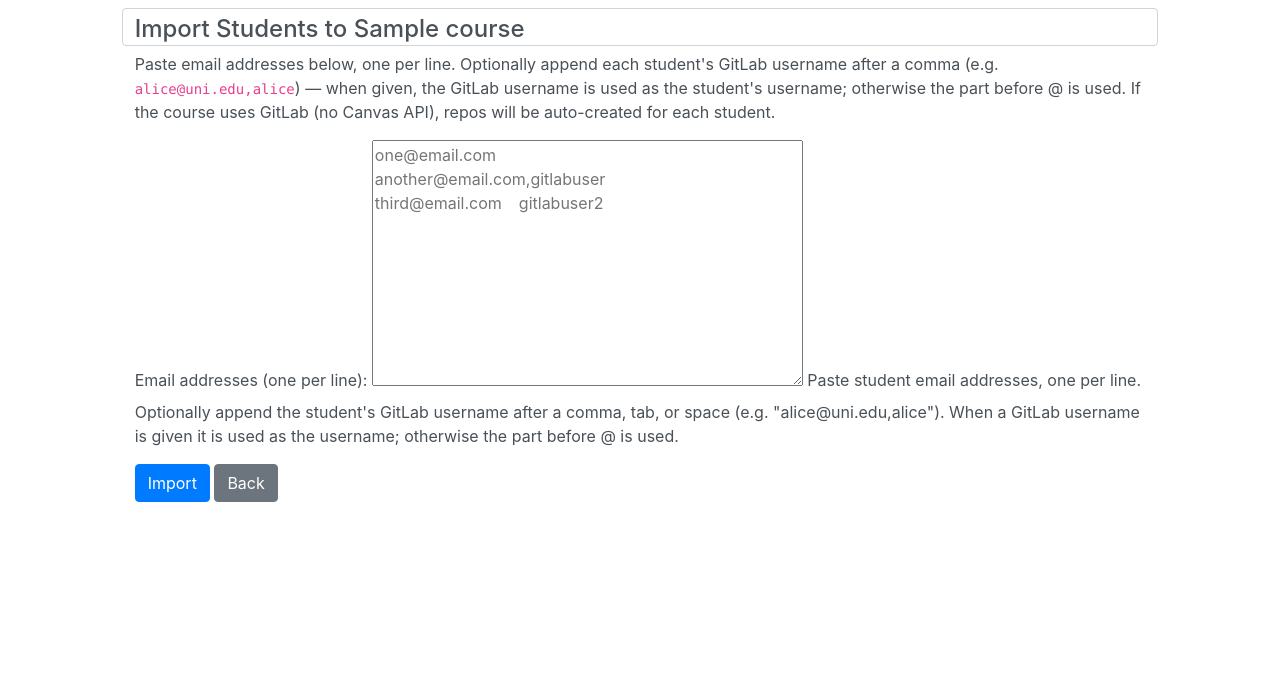
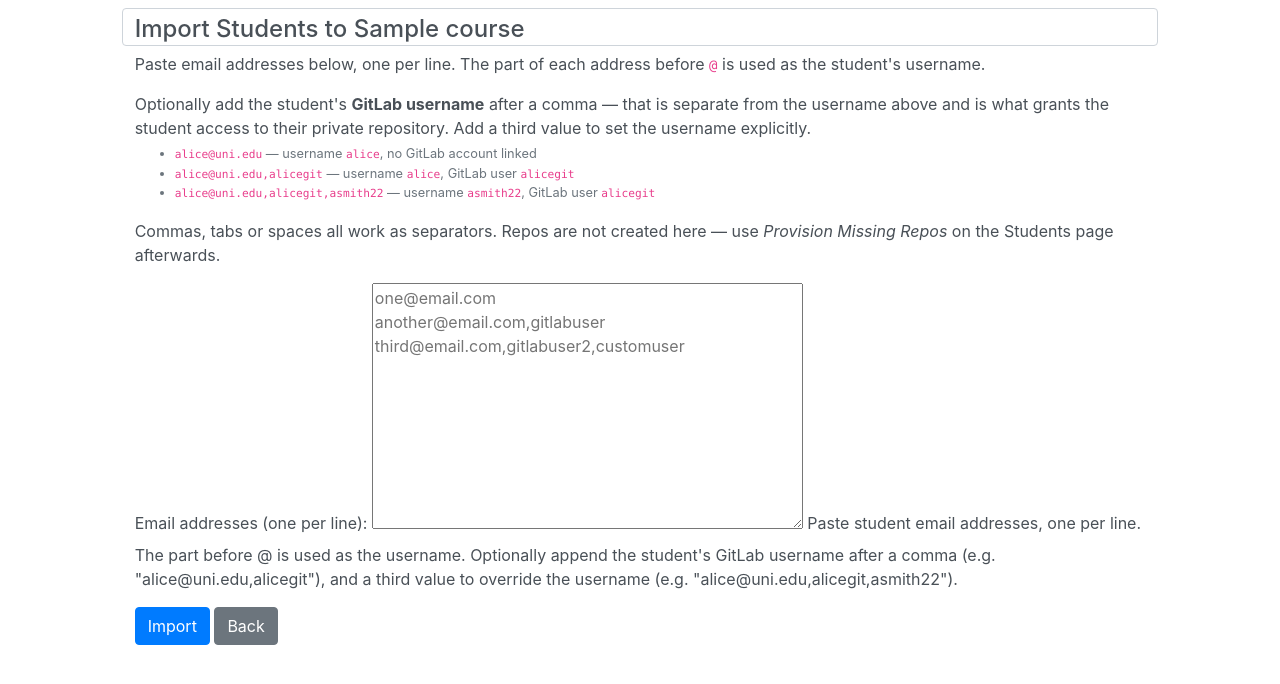
Before and after one commit to athina-edu/athina, a Django app: page /assignments/courses/1/students/import/ in a window 1280 px wide. Shown: the part 80-764 px from the top of the page. Run offline with Django 3.2, Linux system fonts and the light colour scheme; a user stored in the database is signed in; tables that the repository leaves empty hold one stand-in row (values such as "Sample post"); some libraries are stand-ins or nearby versions.

Commit message:
Prefill student username from the email prefix
The username was derived automatically but was invisible and uneditable, so
faculty could not tell which username or repository name a student would get.

- Add an explicit 'username' field to StudentForm and StudentEditForm.
- Prefill it from the part of the email before @, via a small script on the
  add and edit pages. The add page stops prefilling once the username is
  edited by hand; the edit page only rewrites it while it still matches the
  previous email prefix, so a custom username is never clobbered.
- Bulk import accepts an optional third value: email[,gitlab[,username]].
  Defaults remain email prefix for the username and the GitLab account for
  repo access.
- Update the import page and textarea placeholder to document the formats,
  since the earlier wording implied the GitLab username became the username
  (it does not).

Verified: all four bulk line formats parse and import correctly; add and edit
save the username; a blank username still falls back to the email prefix.

```diff
--- a/athina_web/assignments/forms.py
+++ b/athina_web/assignments/forms.py
@@ -36,8 +36,12 @@ class CourseForm(forms.ModelForm):
 class StudentForm(forms.ModelForm):
     class Meta:
         model = Student
-        fields = ('email', 'gitlab_username')
+        fields = ('email', 'username', 'gitlab_username')
         widgets = {
+            'username': forms.TextInput(attrs={
+                'placeholder': 'e.g. alice',
+                'class': 'form-control',
+            }),
             'gitlab_username': forms.TextInput(attrs={
                 'placeholder': 'e.g. alice',
                 'class': 'form-control',
@@ -45,8 +49,10 @@ class StudentForm(forms.ModelForm):
         }
         help_texts = {
             'email': 'Student email address.',
-            'gitlab_username': 'Optional. The student\'s GitLab username. '
-                               'Used as the username (and for repo naming) when set.',
+            'username': 'Defaults to the part of the email before @. Used as the '
+                        'student\'s username and for repository naming.',
+            'gitlab_username': 'Optional. The student\'s GitLab account name, used '
+                               'to grant them access to their private repository.',
         }
 
 
@@ -54,8 +60,12 @@ class StudentEditForm(forms.ModelForm):
     """Extended form for editing an existing student — includes GitLab username and repository URL."""
     class Meta:
         model = Student
-        fields = ('email', 'gitlab_username', 'repository_url')
+        fields = ('email', 'username', 'gitlab_username', 'repository_url')
         widgets = {
+            'username': forms.TextInput(attrs={
+                'placeholder': 'e.g. alice',
+                'class': 'form-control',
+            }),
             'gitlab_username': forms.TextInput(attrs={
                 'placeholder': 'e.g. alice',
                 'class': 'form-control',
@@ -66,6 +76,7 @@ class StudentEditForm(forms.ModelForm):
             }),
         }
         help_texts = {
+            'username': 'Used as the student\'s username and for repository naming.',
             'gitlab_username': 'The student\'s GitLab username. Required before provisioning a repo.',
             'repository_url': 'Optional. Set the student\'s Git repository URL for grading.',
         }
@@ -76,11 +87,11 @@ class StudentBulkForm(forms.Form):
     emails = forms.CharField(
         widget=forms.Textarea(attrs={
             'rows': 10,
-            'placeholder': 'one@email.com\nanother@email.com,gitlabuser\nthird@email.com\tgitlabuser2',
+            'placeholder': 'one@email.com\nanother@email.com,gitlabuser\nthird@email.com,gitlabuser2,customuser',
         }),
         label='Email addresses (one per line)',
-        help_text='Paste student email addresses, one per line. Optionally append the '
-                  'student\'s GitLab username after a comma, tab, or space '
-                  '(e.g. "alice@uni.edu,alice"). When a GitLab username is given it is '
-                  'used as the username; otherwise the part before @ is used.',
+        help_text='Paste student email addresses, one per line. The part before @ is used '
+                  'as the username. Optionally append the student\'s GitLab username after '
+                  'a comma (e.g. "alice@uni.edu,alicegit"), and a third value to override '
+                  'the username (e.g. "alice@uni.edu,alicegit,asmith22").',
     )
--- a/athina_web/assignments/views.py
+++ b/athina_web/assignments/views.py
@@ -941,9 +941,9 @@ _import_progress = {}
 def _run_bulk_import(course_id, entries, assignment_name, has_assignments):
     """Background thread: imports students and provisions GitLab repos.
 
-    `entries` is a list of (email, gitlab_username) tuples. When a GitLab
-    username is supplied it becomes the student's username; otherwise the
-    email prefix is used."""
+    `entries` is a list of (email, gitlab_username, username) tuples. The
+    username comes from the third field when given, otherwise the email prefix;
+    gitlab_username is the GitLab account used for repo access."""
     global _import_progress
     import logging
     logger = logging.getLogger('django')
@@ -952,8 +952,7 @@ def _run_bulk_import(course_id, entries, assignment_name, has_assignments):
         created = 0
         total = len(entries)
 
-        for i, (email, gitlab_username) in enumerate(entries):
-            username = gitlab_username or email.split('@')[0]
+        for i, (email, gitlab_username, username) in enumerate(entries):
             _import_progress[course_id] = {
                 'total': total, 'current': i + 1, 'created': created,
                 'status': 'running', 'current_student': email,
@@ -1001,18 +1000,21 @@ def student_bulk_import(request, course_id):
         form = StudentBulkForm(request.POST)
         if form.is_valid():
             emails_raw = form.cleaned_data['emails']
-            # Each line is "email" or "email,gitlab_username" (comma/tab/space separated).
+            # Each line is "email", "email,gitlab_username" or
+            # "email,gitlab_username,username" (comma/tab/space separated).
+            # The username defaults to the part of the email before @.
             entries = []
             for line in emails_raw.strip().splitlines():
                 line = line.strip()
                 if not line or '@' not in line:
                     continue
-                parts = re.split(r'[,\t]+|\s+', line, maxsplit=1)
-                email = parts[0].strip()
-                gitlab_username = parts[1].strip() if len(parts) > 1 else ''
+                parts = [p.strip() for p in re.split(r'[,\t]+|\s+', line)]
+                email = parts[0]
                 if '@' not in email:
                     continue
-                entries.append((email, gitlab_username))
+                gitlab_username = parts[1] if len(parts) > 1 else ''
+                username = parts[2] if len(parts) > 2 and parts[2] else email.split('@')[0]
+                entries.append((email, gitlab_username, username))
             total = len(entries)
             if total == 0:
                 return render(request, 'assignments/student_import_result.html', {
--- a/athina_web/templates/assignments/student_import.html
+++ b/athina_web/templates/assignments/student_import.html
@@ -14,10 +14,18 @@
 {% block content %}
 <div class="mt-2 form-control">
 <h4>Import Students to {{ course.name }}</h4>
-<p>Paste email addresses below, one per line. Optionally append each student's GitLab
-username after a comma (e.g. <code>alice@uni.edu,alice</code>) — when given, the GitLab
-username is used as the student's username; otherwise the part before @ is used.
-If the course uses GitLab (no Canvas API), repos will be auto-created for each student.</p>
+<p>Paste email addresses below, one per line.
+The part of each address before <code>@</code> is used as the student's username.</p>
+<p class="mb-1">Optionally add the student's <strong>GitLab username</strong> after a comma —
+that is separate from the username above and is what grants the student access to their
+private repository. Add a third value to set the username explicitly.</p>
+<ul class="small text-muted">
+    <li><code>alice@uni.edu</code> — username <code>alice</code>, no GitLab account linked</li>
+    <li><code>alice@uni.edu,alicegit</code> — username <code>alice</code>, GitLab user <code>alicegit</code></li>
+    <li><code>alice@uni.edu,alicegit,asmith22</code> — username <code>asmith22</code>, GitLab user <code>alicegit</code></li>
+</ul>
+<p>Commas, tabs or spaces all work as separators. Repos are not created here — use
+<em>Provision Missing Repos</em> on the Students page afterwards.</p>
 <form method="post">
     {% csrf_token %}
     {{ form.as_p }}
```
Also changed, not shown: athina_web/templates/assignments/student_add.html (+15 -0 lines), athina_web/templates/assignments/student_edit.html (+16 -0 lines).
